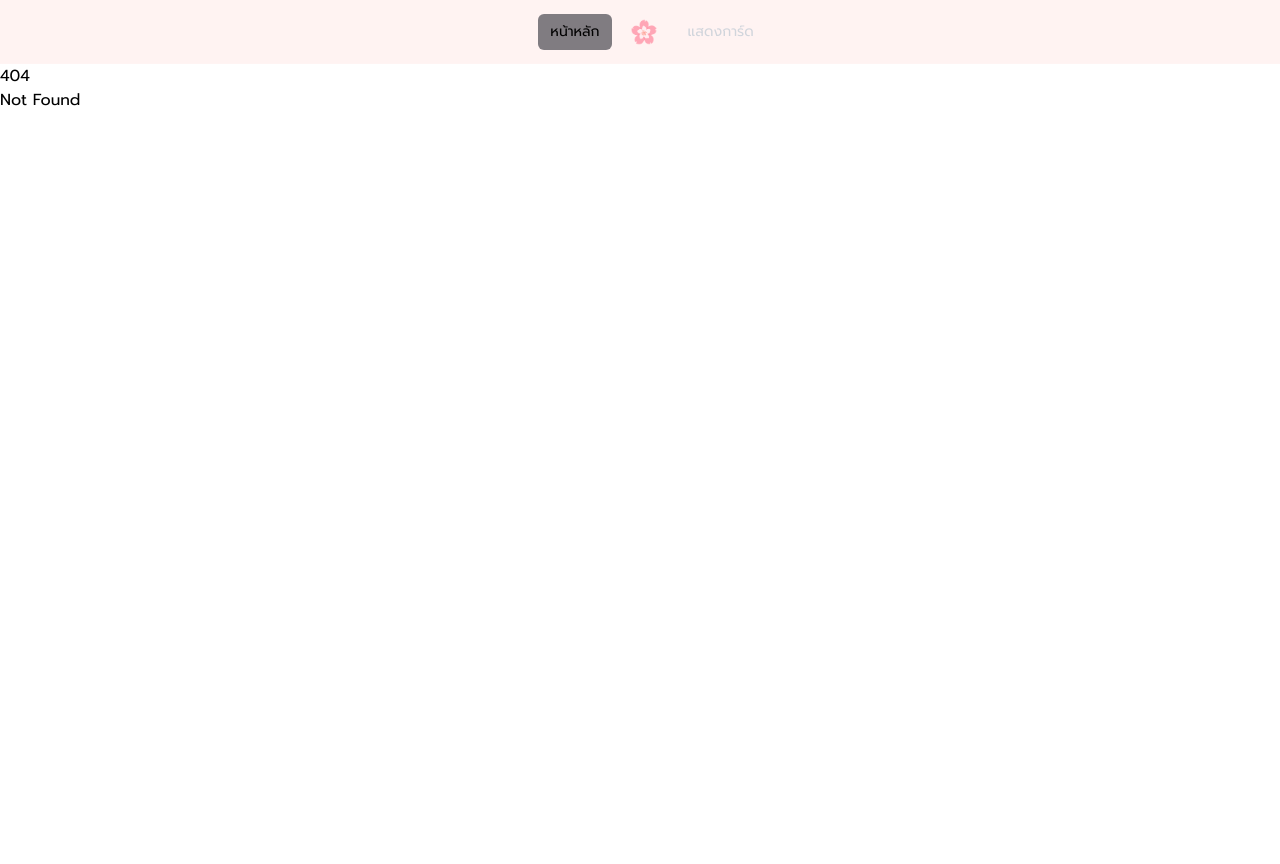
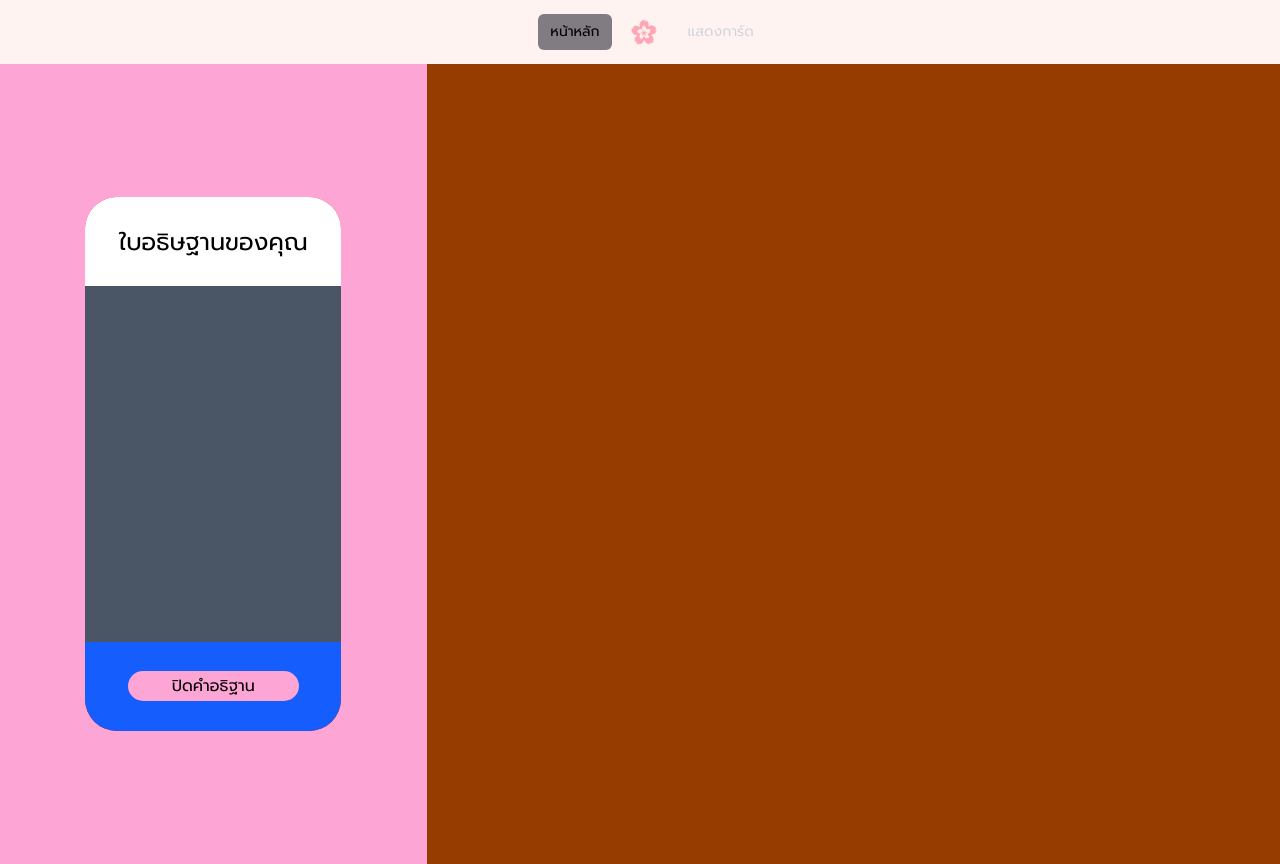
Before and after one commit to Peak4567/tanabata, a SvelteKit app: page /view in a window 1280 px wide. Before the commit this address had no page. Before the commit the page ends 800 px from the top, so only its background shows below. Built offline with nearby package versions, Linux system fonts and the light colour scheme.

Commit message:
view page 1

```diff
--- /dev/null
+++ b/src/routes/view/+page.svelte
@@ -0,0 +1,22 @@
+<span class=" w-screen h-screen bg-amber-800 m-0 p-0 flex">
+    <div class=" w-1/3 h-auto flex justify-center items-center bg-pink-300">
+        <div class=" w-3/5 h-2/3 flex flex-col p-0 rounded-4xl overflow-hidden bg-red-600">
+            <div class=" w-auto h-1/6 flex justify-center items-center p-0 bg-white">
+                <p class=" text-2xl">
+                    ใบอธิษฐานของคุณ
+                </p>
+            </div>
+            <div class=" w-auto h-2/3 flex flex-col justify-center items-center p-0 bg-gray-600">
+                <img src="" alt="">
+            </div>
+            <div class=" w-auto h-1/6 flex justify-center items-center p-0 bg-blue-600">
+                <button class=" w-2/3 h-1/3 flex justify-center items-center rounded-4xl bg-pink-300">
+                    ปิดคำอธิฐาน
+                </button>
+            </div>
+        </div>
+    </div>
+    <div class=" w-2/3 h-auto">
+
+    </div>
+</span>
```
